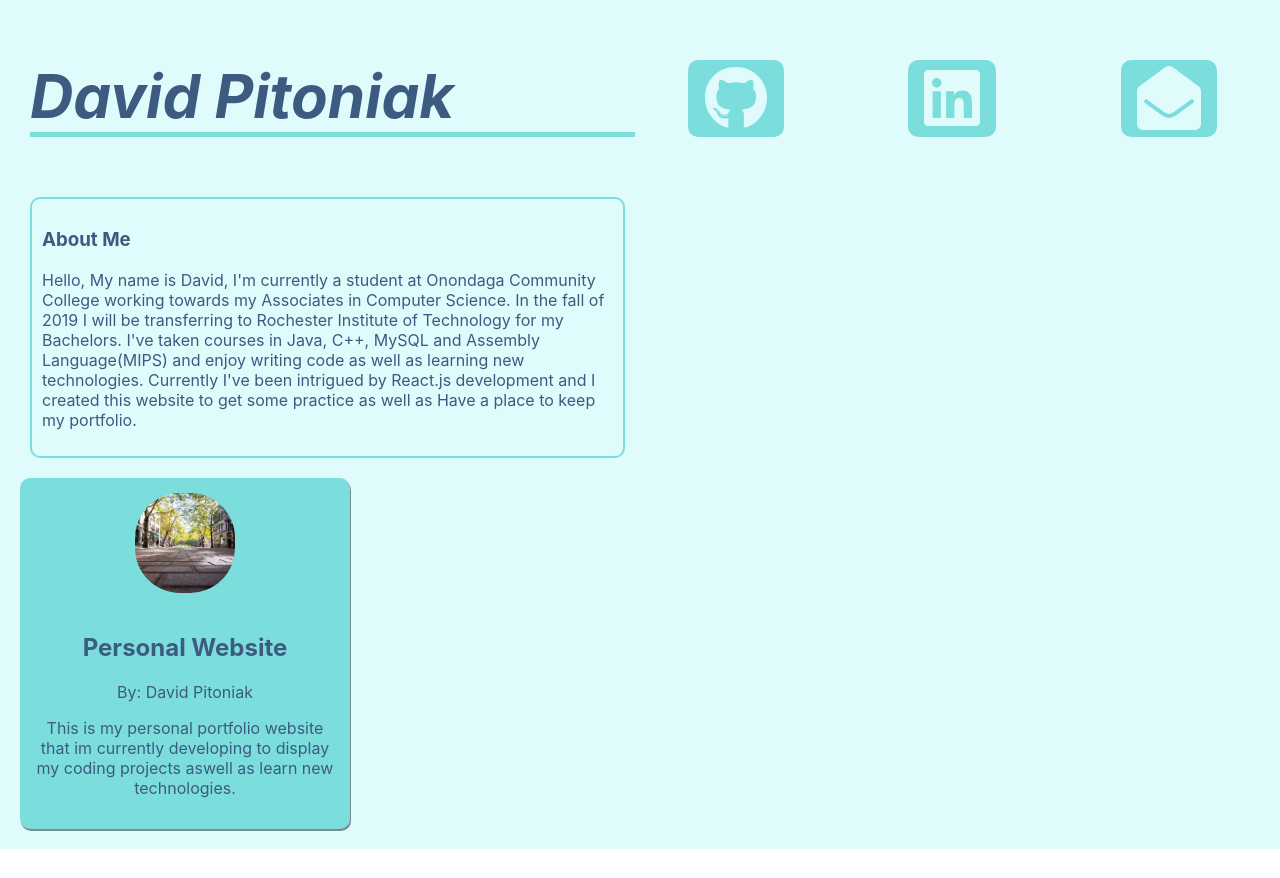
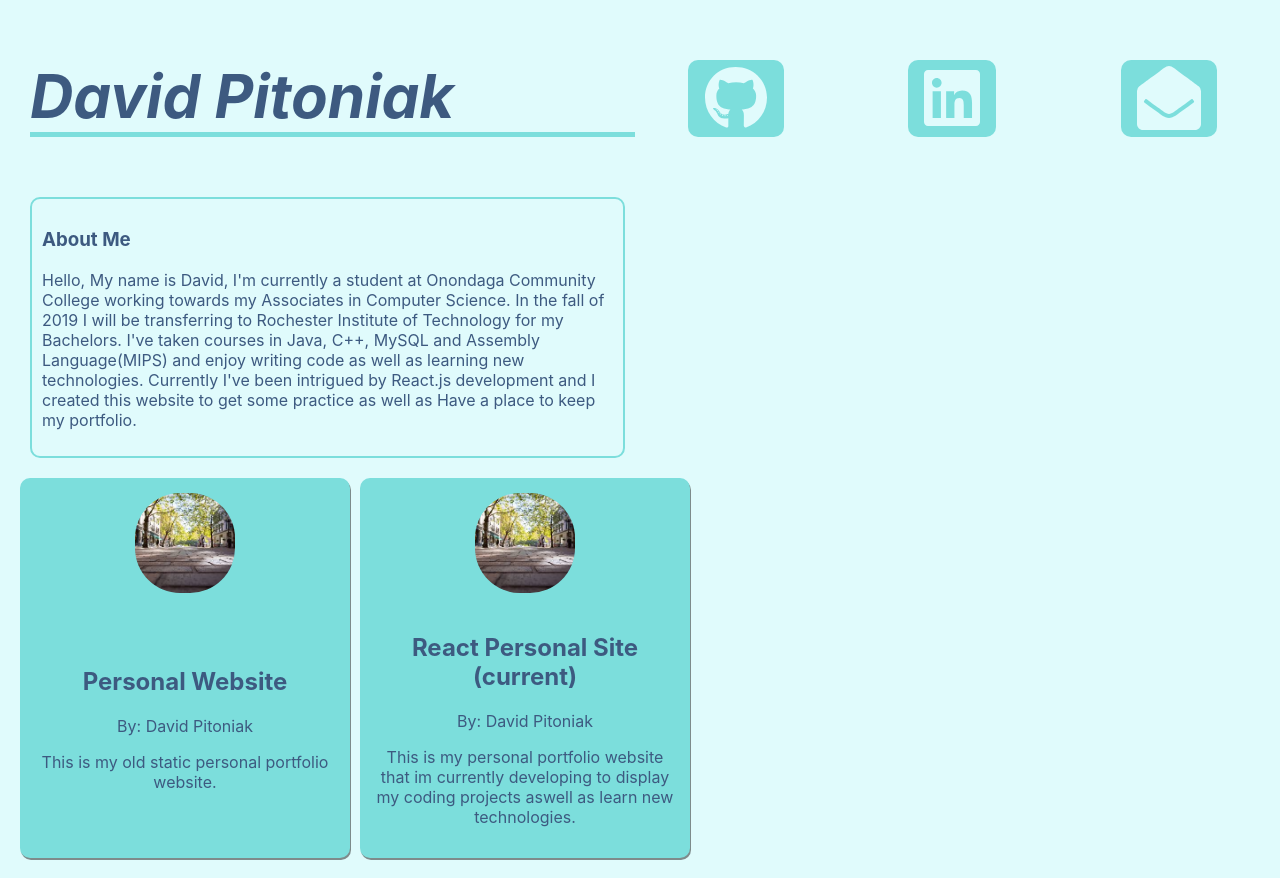
Before and after one commit to pitoniak32/ReactPortfolioSite, a React (Create React App) app: page / in a window 1280 px wide. Before the commit the page ends 849 px from the top, so only its background shows below. Built offline with nearby package versions, Linux system fonts and the light colour scheme.

Commit message:
Added new ShowCaseElement.

```diff
--- a/src/ShowCase/ShowCase.js
+++ b/src/ShowCase/ShowCase.js
@@ -5,7 +5,8 @@ import './ShowCase.css'
 const showCase = (props) => {
     return (
         <div className="show-case">
-            <ShowCaseElement image={require('./ShowCaseElement/download.jpg')} alt="" link='https://github.com/Cryoexn/PersonalWebsite' title='Personal Website' author='David Pitoniak' desc='This is my personal portfolio website that im currently developing to display my coding projects aswell as learn new technologies.'/>
+            <ShowCaseElement image={require('../images/download.jpg')} alt="" link='https://github.com/Cryoexn/PersonalWebsite' title='Personal Website' author='David Pitoniak' desc='This is my old static personal portfolio website.'/>
+            <ShowCaseElement image={require('../images/download.jpg')} alt="" link='https://github.com/Cryoexn/ReactPortfolioSite' title='React Personal Site (current)' author='David Pitoniak' desc='This is my personal portfolio website that im currently developing to display my coding projects aswell as learn new technologies.'/>
         </div>
     );
 }
--- a/src/ShowCase/ShowCaseElement/ShowCaseElement.css
+++ b/src/ShowCase/ShowCaseElement/ShowCaseElement.css
@@ -14,7 +14,6 @@
     background: var(--color-2);
     box-shadow: 1px 2px var(--color-6);
     /*text-align: left;*/
-    align-content: center;
 }
 
 .repo-link {
```
Also changed, not shown: src/images/download.jpg (renamed from src/ShowCase/ShowCaseElement/download.jpg).
